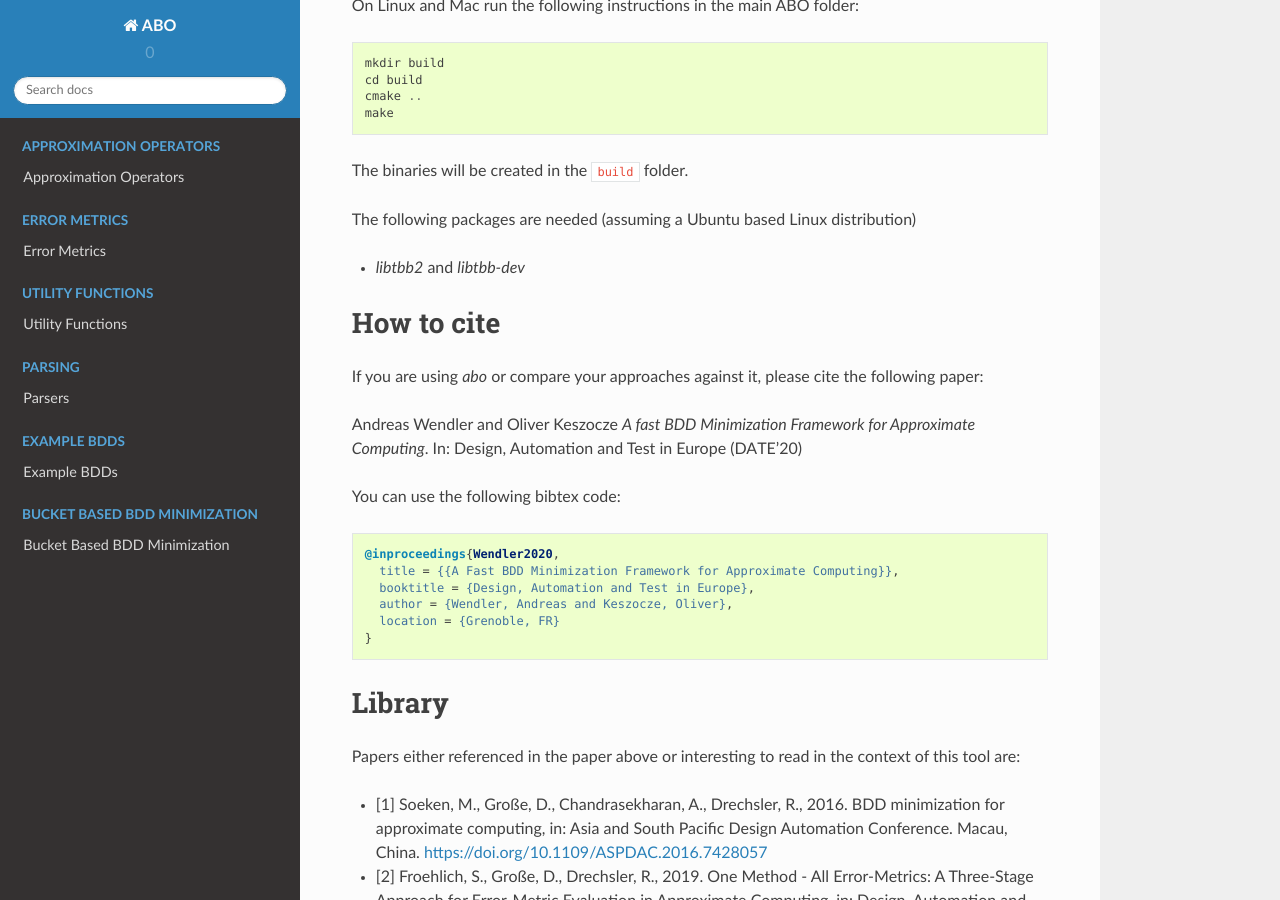
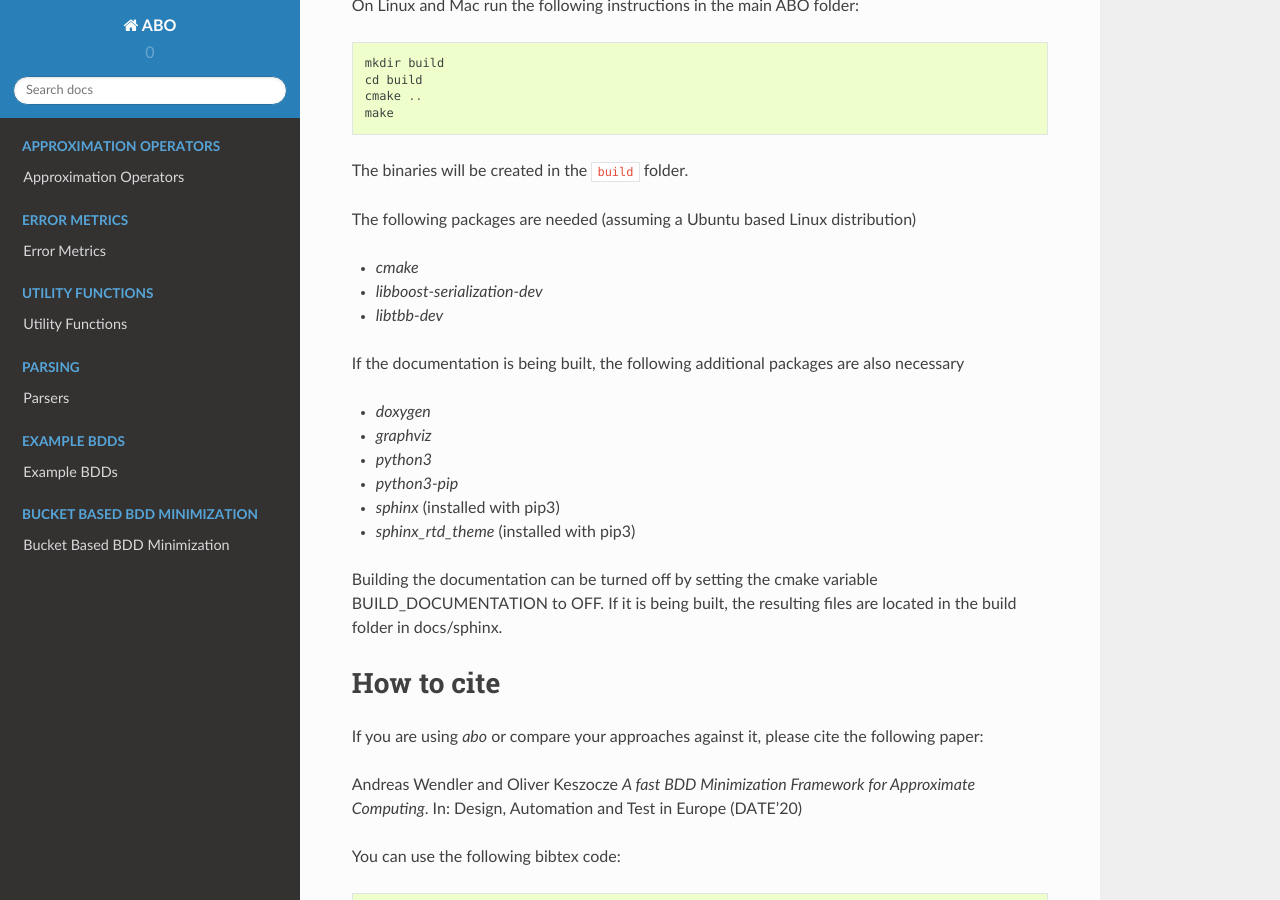
Before and after one commit to keszocze/abo, a Sphinx documentation site: the page built from docs/index.rst, in a window 1280 px wide and 900 px high, scrolled down 227 px. Built offline with Sphinx 7.4.7 and the Read the Docs theme 2.0.0, drawn with Linux system fonts in a browser that asks for light colours.

Commit message:
Add full list of necessary packages to documentation and readme

```diff
--- a/docs/index.rst
+++ b/docs/index.rst
@@ -25,7 +25,21 @@ The binaries will be created in the ``build`` folder.
 
 The following packages are needed (assuming a Ubuntu based Linux distribution)
 
-* `libtbb2` and `libtbb-dev`
+* `cmake`
+* `libboost-serialization-dev`
+* `libtbb-dev`
+
+If the documentation is being built, the following additional packages are also necessary
+
+* `doxygen`
+* `graphviz`
+* `python3`
+* `python3-pip`
+* `sphinx` (installed with pip3)
+* `sphinx_rtd_theme` (installed with pip3)
+
+Building the documentation can be turned off by setting the cmake variable BUILD_DOCUMENTATION to OFF.
+If it is being built, the resulting files are located in the build folder in docs/sphinx.
 
 How to cite
 ===========
```
Also changed, not shown: README.md (+18 -2 lines).
